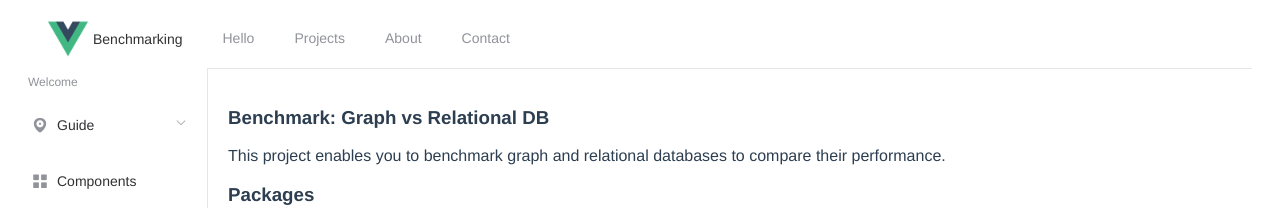
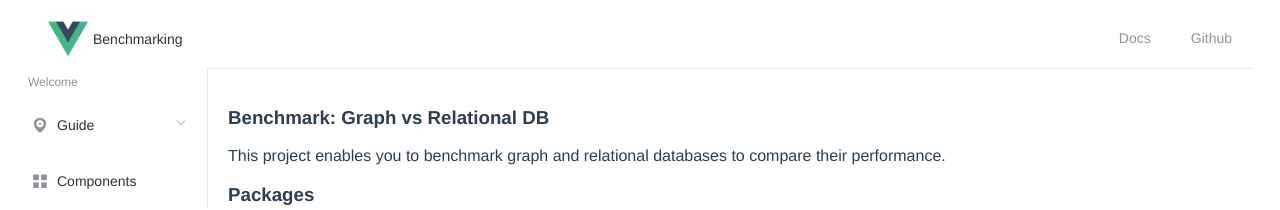
Before and after one commit to bnchou/graph-relational-benchmark, a Vue app: page / in a window 1280 px wide. Shown: the top 210 px of the page. Built offline with nearby package versions, Linux system fonts and the light colour scheme.

Commit message:
Navbar float right

```diff
--- a/src/components/Navbar.vue
+++ b/src/components/Navbar.vue
@@ -4,10 +4,8 @@
       <el-menu-item>
         <logo></logo>
       </el-menu-item>
-      <el-menu-item index="/hello">Hello</el-menu-item>
-      <el-menu-item index="/projects">Projects</el-menu-item>
-      <el-menu-item index="/about">About</el-menu-item>
-      <el-menu-item index="/contact">Contact</el-menu-item>
+      <el-menu-item class="item" index="/github">Github</el-menu-item>
+      <el-menu-item class="item" index="/docs">Docs</el-menu-item>
     </el-menu>
   </div>
 </template>
@@ -21,3 +19,9 @@ export default {
   }
 };
 </script>
+
+<style scoped>
+.item {
+  float: right;
+}
+</style>
```
